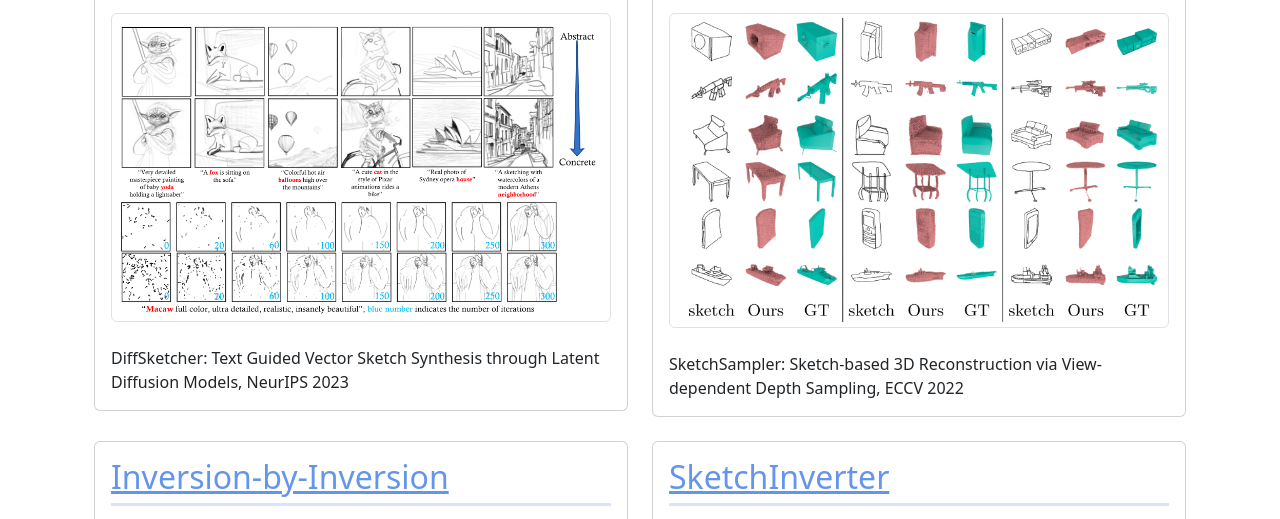
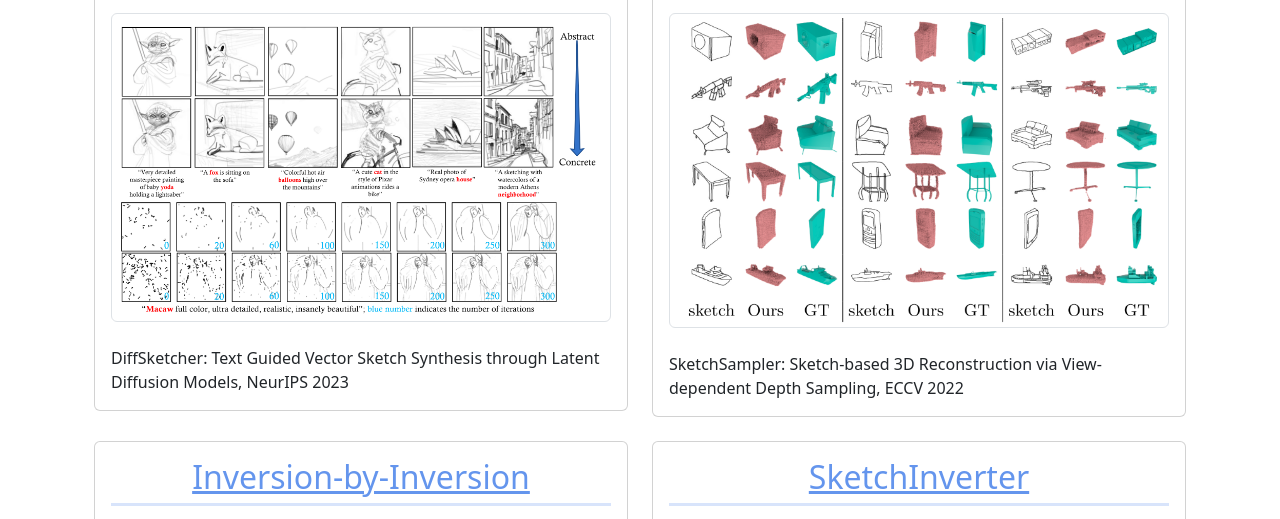
Before and after one commit to yuqian1023/demo-display, a plain HTML site: page index.html in a window 1280 px wide. Shown: the part 252-771 px from the top of the page. Drawn offline with nearby package versions, Linux system fonts and the light colour scheme; a script that the page names is missing.

Commit message:
fix(style): title center

```diff
--- a/index.html
+++ b/index.html
@@ -102,7 +102,7 @@
                     <!-- Inversion-by-Inversion -->
                     <div class="card">
                         <div class="card-body">
-                            <h2 class="card-title card-title-margin"><a
+                            <h2 class="card-title card-title-margin text-center"><a
                                     href="https://ximinng.github.io/inversion-by-inversion-project/"
                                     target="_blank">Inversion-by-Inversion</a>
                             </h2>
@@ -131,7 +131,7 @@
                     <!-- SketchInverter -->
                     <div class="card">
                         <div class="card-body">
-                            <h2 class="card-title card-title-margin"><a href="http://10.212.253.235:1235/"
+                            <h2 class="card-title card-title-margin text-center"><a href="http://10.212.253.235:1235/"
                                     target="_blank">SketchInverter</a>
                             </h2>
                             <hr class="body-hr" />
```
